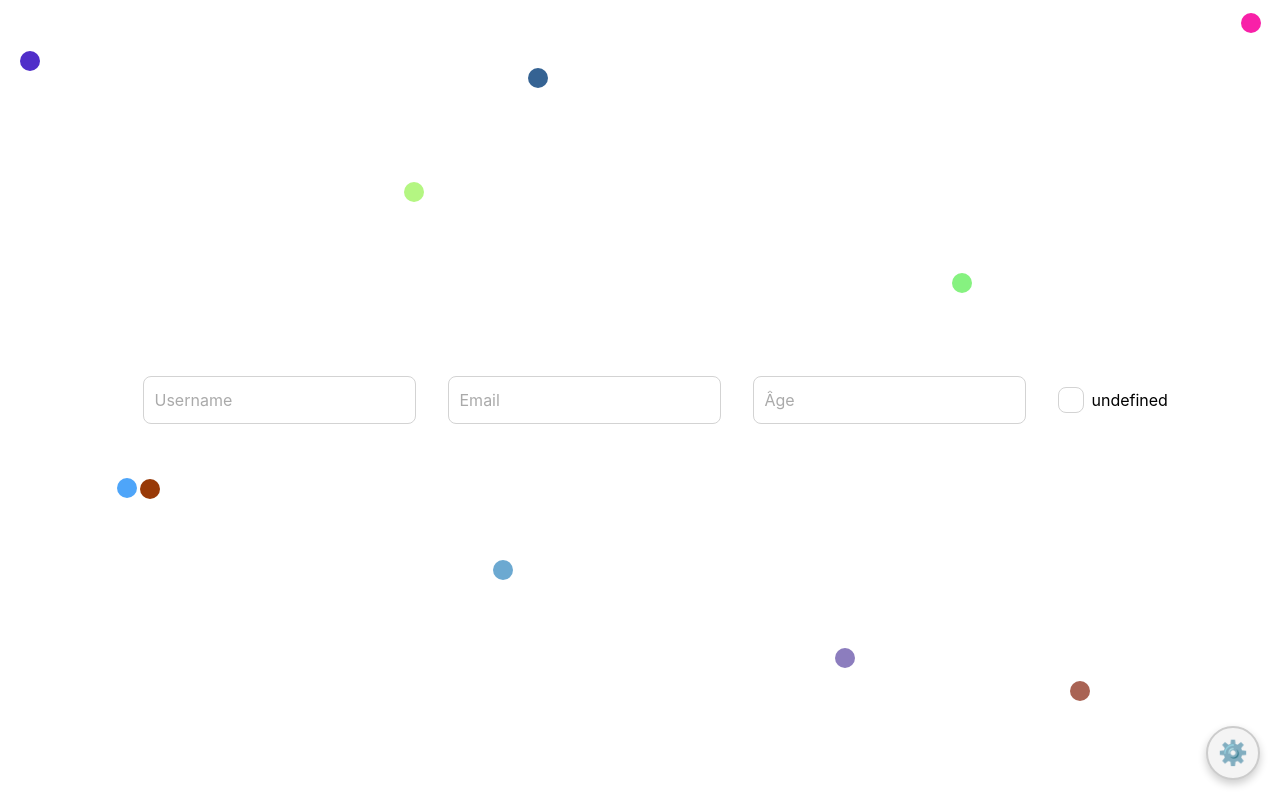
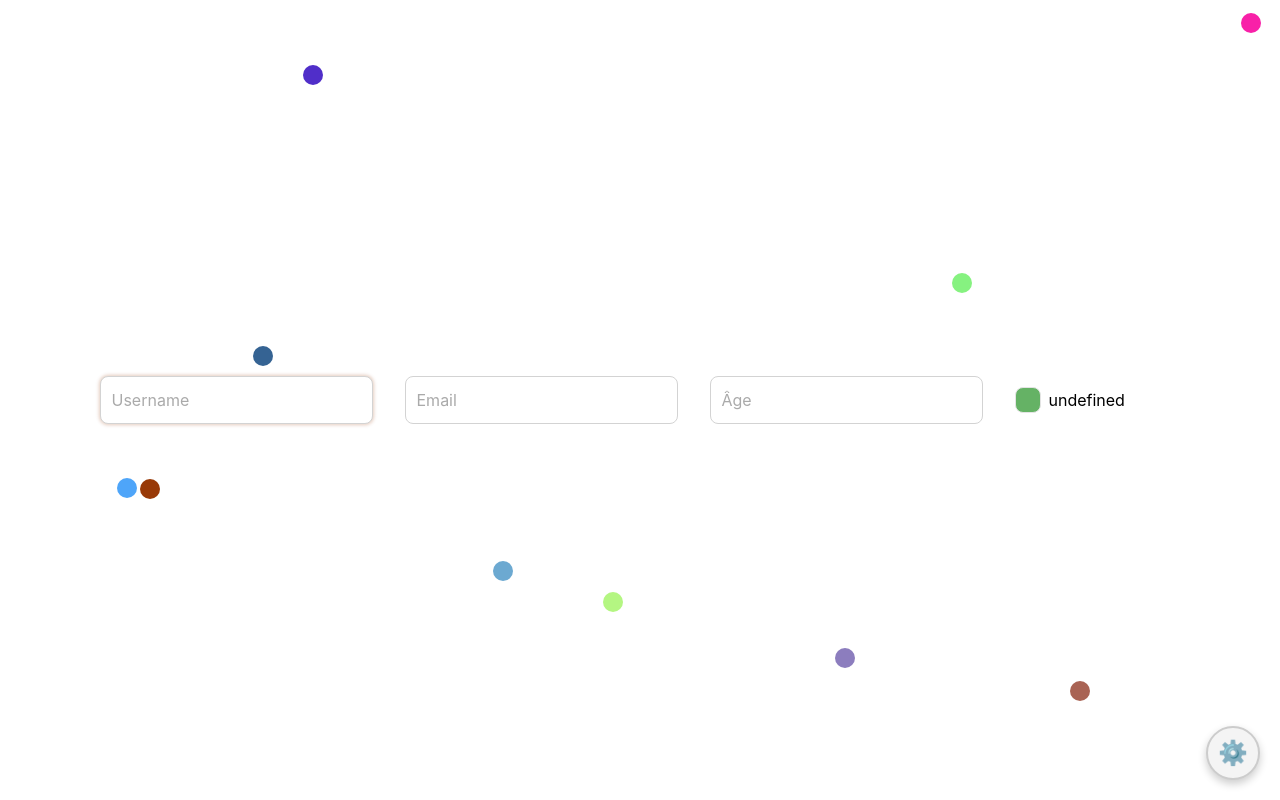
Before and after one commit to Frino50/utils, a Vue app: page / in a window 1280 px wide. Built offline with nearby package versions, Linux system fonts and the light colour scheme.

Commit message:
feat: Rajout de la possibilité de changer la couleur de la checkbox

```diff
--- a/src/App.vue
+++ b/src/App.vue
@@ -19,7 +19,8 @@
             undefined-label="undefined"
             true-label="true"
             false-label="false"
-            style="width: 3rem"
+            undefined-color="green"
+            disabled
         />
         <Ball :ball-count="10" />
     </div>
--- a/src/components/PopUp.vue
+++ b/src/components/PopUp.vue
@@ -80,7 +80,7 @@ function stopDragging() {
     width: 300px;
     z-index: 1000;
     overflow: hidden;
-    cursor: default; /* Par défaut, ne pas afficher de curseur "drag" */
+    cursor: default;
 }
 
 .dialog-header {
@@ -90,7 +90,7 @@ function stopDragging() {
     padding: 0.5rem 1rem;
     background-color: #f4f4f4;
     border-bottom: 1px solid #ccc;
-    cursor: move; /* Activer le curseur de déplacement */
+    cursor: move;
 }
 
 .dialog-title {
--- a/src/components/TriStateCheckbox.vue
+++ b/src/components/TriStateCheckbox.vue
@@ -2,23 +2,17 @@
     <div class="main">
         <div class="center-checkbox">
             <div
-                :class="checkboxClass"
                 class="checkbox"
-                @click="toggleState()"
+                :style="checkboxStyle"
+                @click="!disabled && toggleState()"
                 role="checkbox"
-                :aria-checked="
-                    model === true
-                        ? 'true'
-                        : model === false
-                          ? 'false'
-                          : 'mixed'
-                "
-                tabindex="0"
-                @keydown.space.prevent="toggleState()"
+                :aria-checked="ariaChecked"
+                :tabindex="disabled ? -1 : 0"
+                @keydown.space.prevent="!disabled && toggleState()"
             >
                 <span v-if="model === true">✓</span>
-                <span v-if="model === false">X</span>
-                <span v-if="model === undefined"></span>
+                <span v-else-if="model === false">X</span>
+                <span v-else></span>
             </div>
         </div>
 
@@ -36,41 +30,58 @@ const props = defineProps<{
     undefinedLabel?: string;
     trueLabel?: string;
     falseLabel?: string;
+    trueColor?: string;
+    falseColor?: string;
+    undefinedColor?: string;
+    disabled?: boolean;
 }>();
 
 const emit = defineEmits<(event: "change") => void>();
 
 const label = computed(() => {
-    if (props.undefinedLabel && model.value === undefined) {
+    if (props.undefinedLabel && model.value === undefined)
         return props.undefinedLabel;
-    } else if (props.trueLabel && model.value === true) {
-        return props.trueLabel;
-    } else if (props.falseLabel && model.value === false) {
-        return props.falseLabel;
-    }
+    if (props.trueLabel && model.value === true) return props.trueLabel;
+    if (props.falseLabel && model.value === false) return props.falseLabel;
     return "";
 });
 
 function toggleState() {
-    if (model.value === undefined) {
-        model.value = true;
-    } else if (model.value) {
-        model.value = false;
-    } else {
-        model.value = undefined;
-    }
+    if (model.value === undefined) model.value = true;
+    else if (model.value) model.value = false;
+    else model.value = undefined;
 
     emit("change");
 }
 
-const checkboxClass = computed(() => {
+const ariaChecked = computed(() =>
+    model.value === true ? "true" : model.value === false ? "false" : "mixed"
+);
+
+const checkboxStyle = computed(() => {
+    let bgColor = "";
+    let borderColor = "";
+    let color = "white";
+
     if (model.value === true) {
-        return "checkbox-true";
+        bgColor = props.trueColor ?? "#007ad9";
+        borderColor = bgColor;
     } else if (model.value === false) {
-        return "checkbox-false";
+        bgColor = props.falseColor ?? "red";
+        borderColor = bgColor;
     } else {
-        return "";
+        bgColor = props.undefinedColor ?? "transparent";
+        borderColor = "lightgray";
+        color = "inherit";
     }
+
+    return {
+        backgroundColor: bgColor,
+        border: `0.1rem solid ${borderColor}`,
+        color,
+        cursor: props.disabled ? "not-allowed" : "pointer",
+        opacity: props.disabled ? 0.6 : 1,
+    };
 });
 </script>
 
@@ -97,25 +108,12 @@ const checkboxClass = computed(() => {
 
 .checkbox {
     user-select: none;
-    cursor: pointer;
     width: 1.5rem;
     height: 1.5rem;
     display: flex;
     align-items: center;
     justify-content: center;
-    border: 1px solid var(--light-gray);
     border-radius: 0.5rem;
-}
-
-.checkbox-true {
-    color: white;
-    background-color: var(--blue);
-    border: 0.1rem solid var(--blue);
-}
-
-.checkbox-false {
-    background-color: var(--red);
-    color: white;
-    border: 0.1rem solid var(--red);
+    transition: all 0.2s ease-in-out;
 }
 </style>
```
Also changed, not shown: package.json (+12 -12 lines).
